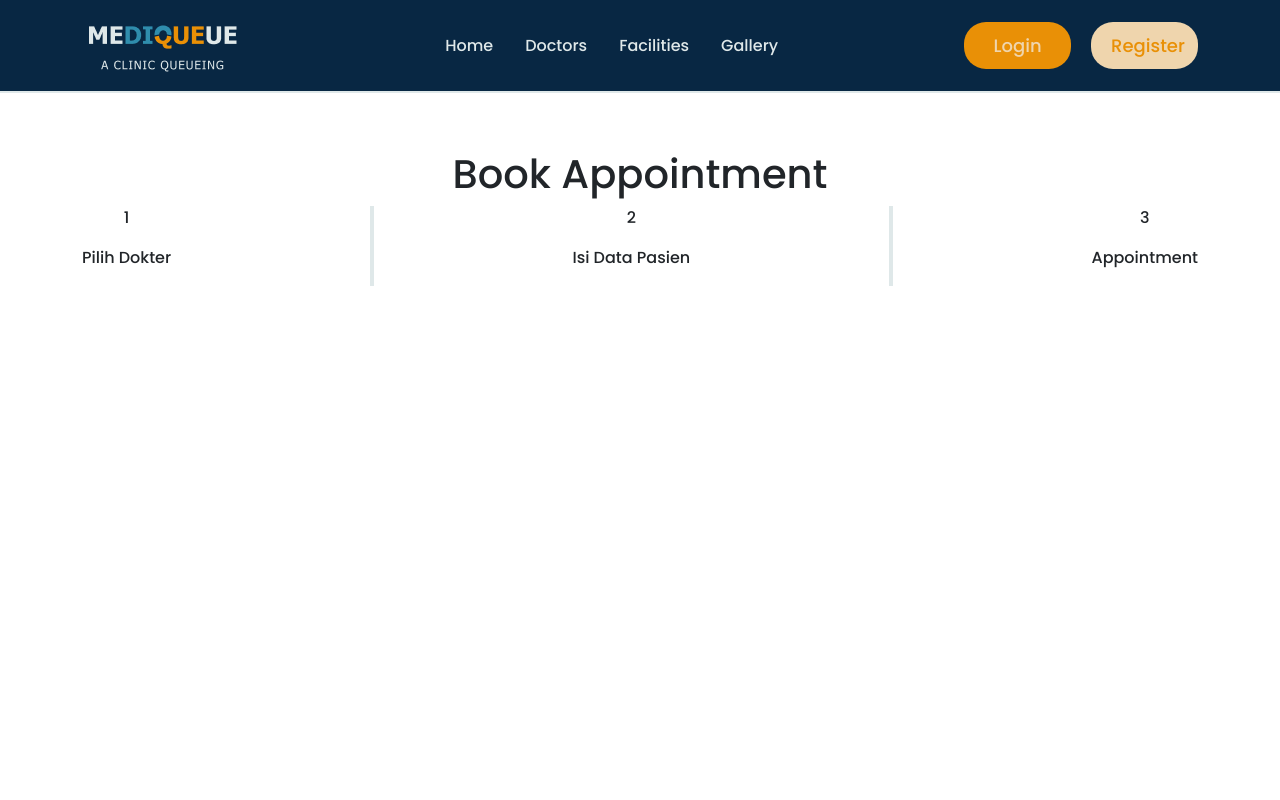
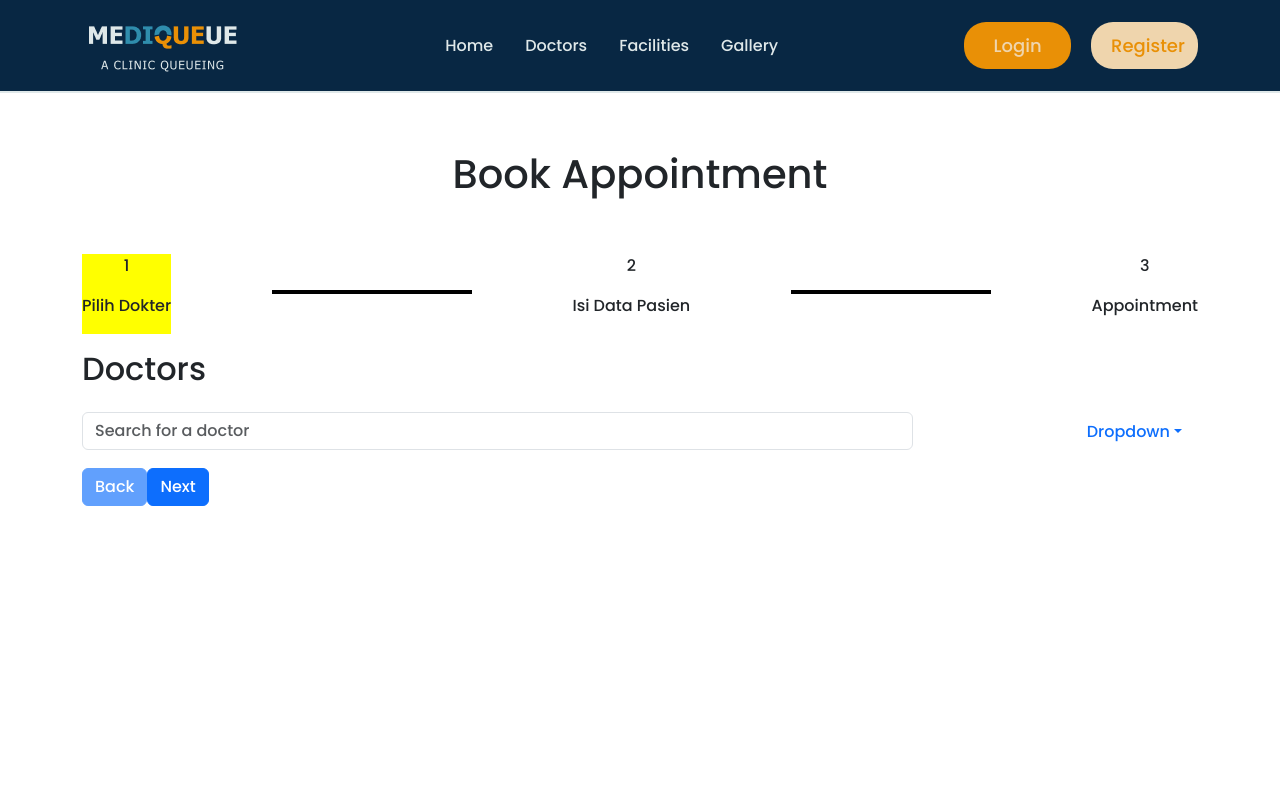
Before and after one commit to MediQueue-Dicoding-Bootcamp-Capstone/FE-Mediqueue, a React (Vite) app: page /bookappointment in a window 1280 px wide. Shown: the top 800 px of the page. Built offline with nearby package versions, Linux system fonts and the light colour scheme.

Commit message:
logic for book appointment

```diff
--- a/src/App.jsx
+++ b/src/App.jsx
@@ -10,12 +10,14 @@ function App() {
   console.log (pathname)
   return (
     <div>
-    {pathname =='/bookappointment' ? <NavbarComponent/> : null}
+    {/* pathname =='/bookappointment' ? <NavbarComponent/> : null */}
+    <NavbarComponent/>
     <Routes>
     <Route path='/' Component={LandingPage}></Route>
     <Route path='/bookappointment' Component={BookAppointment}></Route>
     </Routes>
-    {pathname =='/bookappointment' ? <FooterComponent/> : null}
+    <FooterComponent></FooterComponent>
+    {/* pathname =='/bookappointment' ? <FooterComponent/> : null */}
     </div>
   )
 }
--- a/src/pages/BookAppointment.jsx
+++ b/src/pages/BookAppointment.jsx
@@ -1,6 +1,47 @@
-import { Col, Container, Row } from "react-bootstrap";
+import { useState, useEffect } from "react";
+import { Col, Container, Row, Form, FormControl, Nav, NavDropdown, Button } from "react-bootstrap";
 
 const BookAppointment = () => {
+  const [currentStep, setCurrentStep] = useState(1);
+
+  useEffect(() => {
+    // Handle color changes based on the current step
+    // You can customize the colors as needed
+    const satuDiv = document.querySelector(".satu");
+    const duaDiv = document.querySelector(".dua");
+    const tigaDiv = document.querySelector(".tiga");
+
+    switch (currentStep) {
+      case 1:
+        satuDiv.style.backgroundColor = "yellow";
+        duaDiv.style.backgroundColor = "";
+        tigaDiv.style.backgroundColor = "";
+        break;
+      case 2:
+        satuDiv.style.backgroundColor = "yellow";
+        duaDiv.style.backgroundColor = "yellow";
+        tigaDiv.style.backgroundColor = "";
+        break;
+      case 3:
+        satuDiv.style.backgroundColor = "yellow";
+        duaDiv.style.backgroundColor = "yellow";
+        tigaDiv.style.backgroundColor = "yellow";
+        break;
+      default:
+        break;
+    }
+  }, [currentStep]);
+
+  const handleNextStep = () => {
+    // Increment the currentStep when the "Next" button is clicked
+    setCurrentStep((prevStep) => (prevStep < 3 ? prevStep + 1 : 3));
+  };
+
+  const handlePrevStep = () => {
+    // Decrement the currentStep when the "Back" button is clicked
+    setCurrentStep((prevStep) => (prevStep > 1 ? prevStep - 1 : 1));
+  };
+
   return (
     <div className="section-bookappointment">
       <Container>
@@ -9,24 +50,59 @@ const BookAppointment = () => {
             <h1>Book Appointment</h1>
           </Col>
         </Row>
-        <Row className="appointment-center">
+        <Row className="appointment-center pt-5">
           <Col lg="12">
             <div className="d-flex justify-content-between text-center">
               <div className="satu">
                 <p>1</p>
                 <p>Pilih Dokter</p>
               </div>
-              <div className="garis" style={{ borderRight: '4px solid #DFE8E9' }}></div>
+              <div className="garis"></div>
               <div className="dua">
                 <p>2</p>
                 <p>Isi Data Pasien</p>
               </div>
-              <div className="garis" style={{ borderRight: '4px solid #DFE8E9' }}></div>
+              <div className="garis"></div>
               <div className="tiga">
                 <p>3</p>
                 <p>Appointment</p>
               </div>
             </div>
+          </Col>
+        </Row>
+        <Row className="pt-3">
+          <Col>
+            <h2>Doctors</h2>
+          </Col>
+        </Row>
+        <Row className="searchDoctor pt-3">
+          <Col lg="9">
+            <Form>
+              <FormControl type="text" placeholder="Search for a doctor" />
+            </Form>
+          </Col>
+          <Col lg="3">
+            <Nav className="ms-auto justify-content-end">
+              <NavDropdown title="Dropdown" id="basic-nav-dropdown">
+                <NavDropdown.Item href="#action/3.1">Action</NavDropdown.Item>
+                <NavDropdown.Item href="#action/3.2">
+                  Another action
+                </NavDropdown.Item>
+                <NavDropdown.Item href="#action/3.3">
+                  Something
+                </NavDropdown.Item>
+                <NavDropdown.Divider />
+                <NavDropdown.Item href="#action/3.4">
+                  Separated link
+                </NavDropdown.Item>
+              </NavDropdown>
+            </Nav>
+          </Col>
+        </Row>
+        <Row className="pt-3">
+          <Col>
+            <Button onClick={handlePrevStep} className="mr-2" disabled={currentStep === 1}>Back</Button>
+            <Button onClick={handleNextStep} disabled={currentStep === 3}>Next</Button>
           </Col>
         </Row>
       </Container>
--- a/src/style/main.css
+++ b/src/style/main.css
@@ -254,3 +254,9 @@
 .appointment-top {
     padding-top: 150px;
 }
+
+.garis {
+    border-bottom: 4px solid black;
+    width: 200px;
+    margin-bottom: 40px;
+}
```
